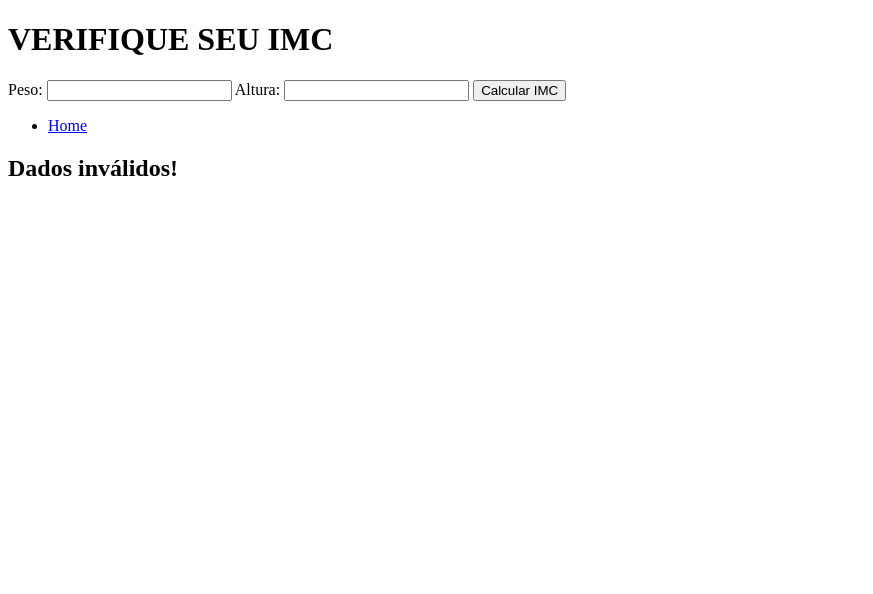
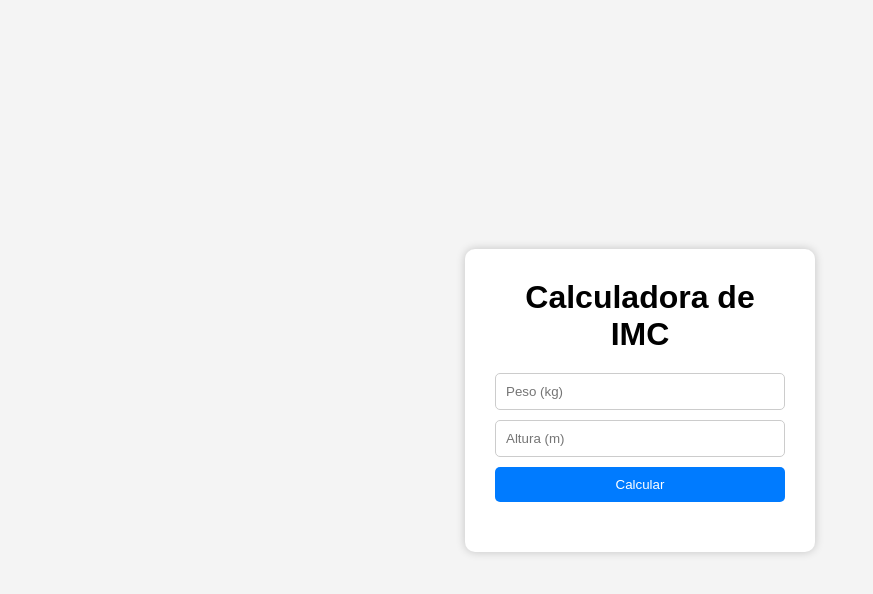
Before and after one commit to Derziane/IMC, a plain HTML site: page index.html in a window 1280 px wide. Shown: the whole page, without its empty margins (0-873 px from the left). Drawn offline with Linux system fonts and the light colour scheme.

Commit message:
correção

```diff
--- a/index.html
+++ b/index.html
@@ -2,43 +2,28 @@
 <html lang="pt-BR">
 <head>
     <meta charset="UTF-8">
-    <title>Resultado IMC</title>
+    <meta name="viewport" content="width=device-width, initial-scale=1.0">
+    <title>Calculadora de IMC</title>
+
+    <link rel="stylesheet" href="style.css">
 </head>
 <body>
-    <h1>VERIFIQUE SEU IMC</h1>
 
-<form action="/res-imc" method="GET">
-    <label>Peso:</label>
-    <input type="number" step="0.01" name="pesoUser">
+    <div class="container">
+        <h1>Calculadora de IMC</h1>
 
-    <label>Altura:</label>
-    <input type="number" step="0.01" name="alturaUser">
+        <input type="number" id="peso" placeholder="Peso (kg)">
 
-    <button type="submit">Calcular IMC</button>
-</form>
+        <input type="number" id="altura" step="0.01" placeholder="Altura (m)">
 
-    <ul>
-        <li><a href="/">Home</a></li>
-    </ul>
+        <button onclick="calcularIMC()">
+            Calcular
+        </button>
 
-    <h2 id="resultado"></h2>
+        <div id="resultado"></div>
+    </div>
 
-    <script>
-        const params = new URLSearchParams(window.location.search);
-
-        const peso = parseFloat(params.get("peso"));
-        const altura = parseFloat(params.get("altura"));
-
-        if (!isNaN(peso) && !isNaN(altura) && altura > 0) {
-            const imc = peso / (altura * altura);
-
-            document.getElementById("resultado").innerHTML =
-                `O seu IMC é ${imc.toFixed(2)}`;
-        } else {
-            document.getElementById("resultado").innerHTML =
-                "Dados inválidos!";
-        }
-    </script>
+    <script src="script.js"></script>
 
 </body>
 </html>
--- a/package.json
+++ /dev/null
@@ -1,6 +0,0 @@
-{
-  "dependencies": {
-    "express": "^4.18.2"
-  },
-  "type": "module"
-}
--- /dev/null
+++ b/script.js
@@ -0,0 +1,34 @@
+
+function calcularIMC() {
+
+    let peso = parseFloat(
+        document.getElementById("peso").value
+    );
+
+    let altura = parseFloat(
+        document.getElementById("altura").value
+    );
+
+    if (!peso || !altura) {
+        document.getElementById("resultado").innerHTML =
+            "Preencha todos os campos!";
+        return;
+    }
+
+    let imc = peso / (altura * altura);
+
+    let classificacao = "";
+
+    if (imc < 18.5) {
+        classificacao = "Abaixo do peso";
+    } else if (imc < 25) {
+        classificacao = "Peso normal";
+    } else if (imc < 30) {
+        classificacao = "Sobrepeso";
+    } else {
+        classificacao = "Obesidade";
+    }
+
+    document.getElementById("resultado").innerHTML =
+        `IMC: ${imc.toFixed(2)}<br>${classificacao}`;
+}
--- /dev/null
+++ b/style.css
@@ -0,0 +1,56 @@
+*{
+    margin:0;
+    padding:0;
+    box-sizing:border-box;
+    font-family:Arial, Helvetica, sans-serif;
+}
+
+body{
+    background:#f4f4f4;
+    display:flex;
+    justify-content:center;
+    align-items:center;
+    height:100vh;
+}
+
+.container{
+    width:350px;
+    background:white;
+    padding:30px;
+    border-radius:10px;
+    box-shadow:0 0 10px rgba(0,0,0,0.2);
+}
+
+h1{
+    text-align:center;
+    margin-bottom:20px;
+}
+
+input{
+    width:100%;
+    padding:10px;
+    margin-bottom:10px;
+    border:1px solid #ccc;
+    border-radius:5px;
+}
+
+button{
+    width:100%;
+    padding:10px;
+    background:#007bff;
+    color:white;
+    border:none;
+    border-radius:5px;
+    cursor:pointer;
+}
+
+button:hover{
+    background:#0056b3;
+}
+
+#resultado{
+    margin-top:20px;
+    text-align:center;
+    font-size:20px;
+    font-weight:bold;
+}
```
Also changed, not shown: server.js (deleted, +0 -24 lines), 1 other file.
